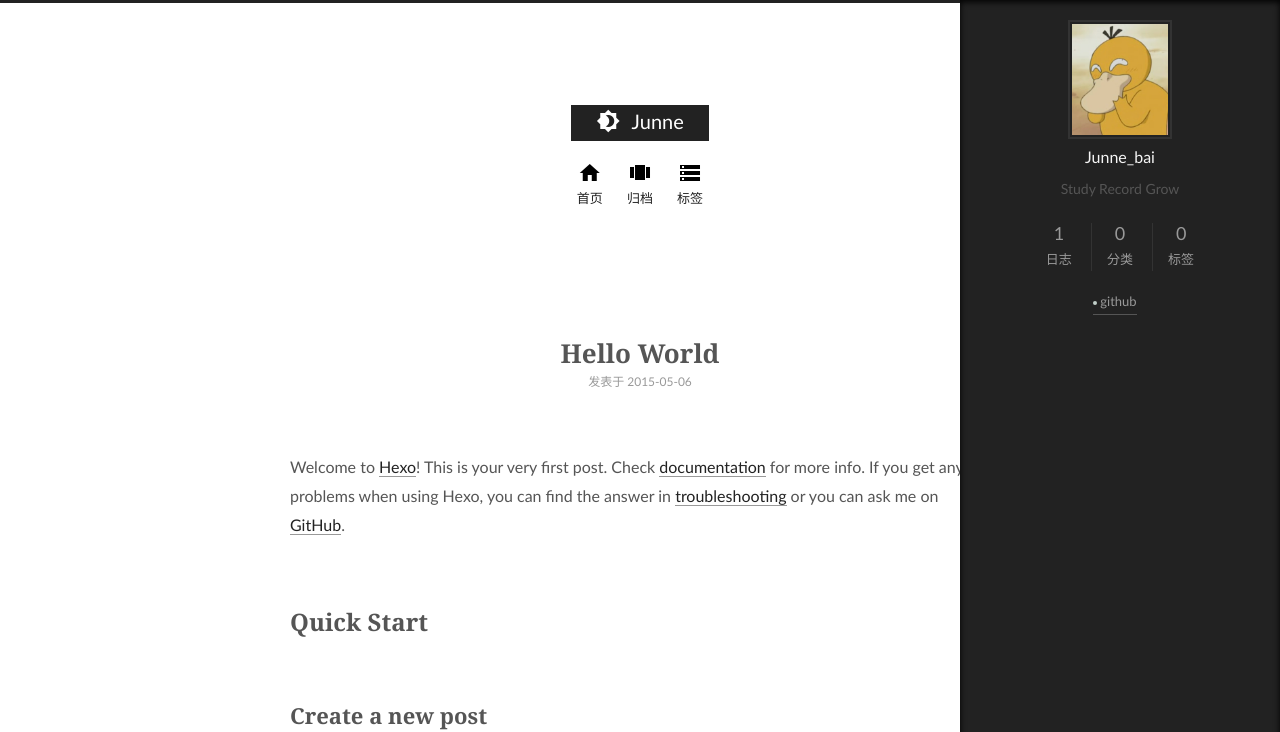
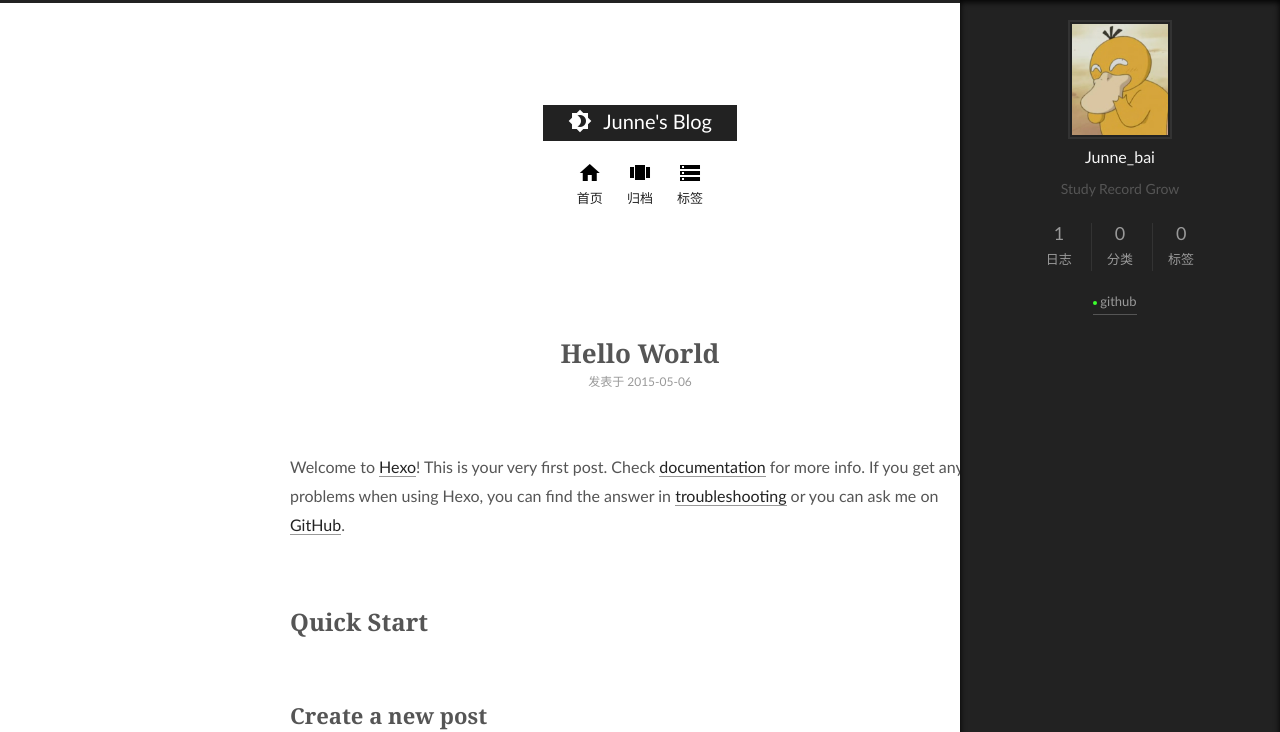
Before and after one commit to Junne/junne.github.io, a plain HTML site: page index.html in a window 1280 px wide. Both pictures are taken after a click on the element 1217 px from the left and 742 px from the top of the page. Shown: the top 732 px of the page. Drawn offline with Linux system fonts and the light colour scheme.

Commit message:
Site updated: 2015-05-07 00:28:19

```diff
--- a/css/main.css
+++ b/css/main.css
@@ -1149,7 +1149,7 @@ input.menu-search-input {
   width: 4px;
   height: 4px;
   border-radius: 50%;
-  background: #c1cfc9;
+  background: #3cff2d;
 }
 .sidebar-nav {
   margin: 0;
--- a/index.html
+++ b/index.html
@@ -31,7 +31,7 @@
 
 
 
-  <title> Junne </title>
+  <title> Junne's Blog </title>
 </head>
 
 <body>
@@ -48,7 +48,7 @@
       <span class="logo">
         <i class="icon-logo"></i>
       </span>
-      <span class="site-title">Junne</span>
+      <span class="site-title">Junne's Blog</span>
   </a>
   <span class="logo-line-after"><i></i></span>
 </h1>
```
Also changed, not shown: 2015/05/06/hello-world/index.html (+2 -2 lines), archives/2015/05/index.html (+2 -2 lines), archives/2015/index.html (+2 -2 lines), archives/index.html (+2 -2 lines).
